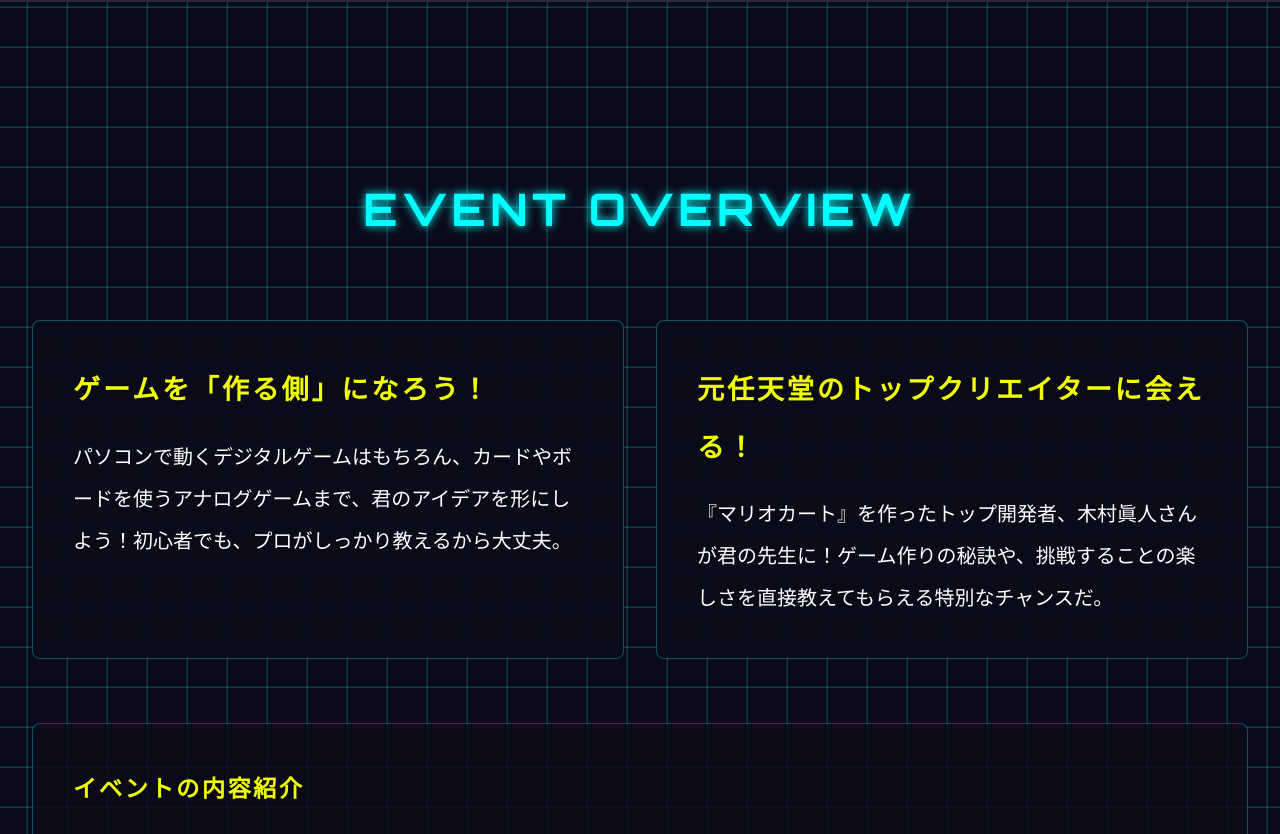
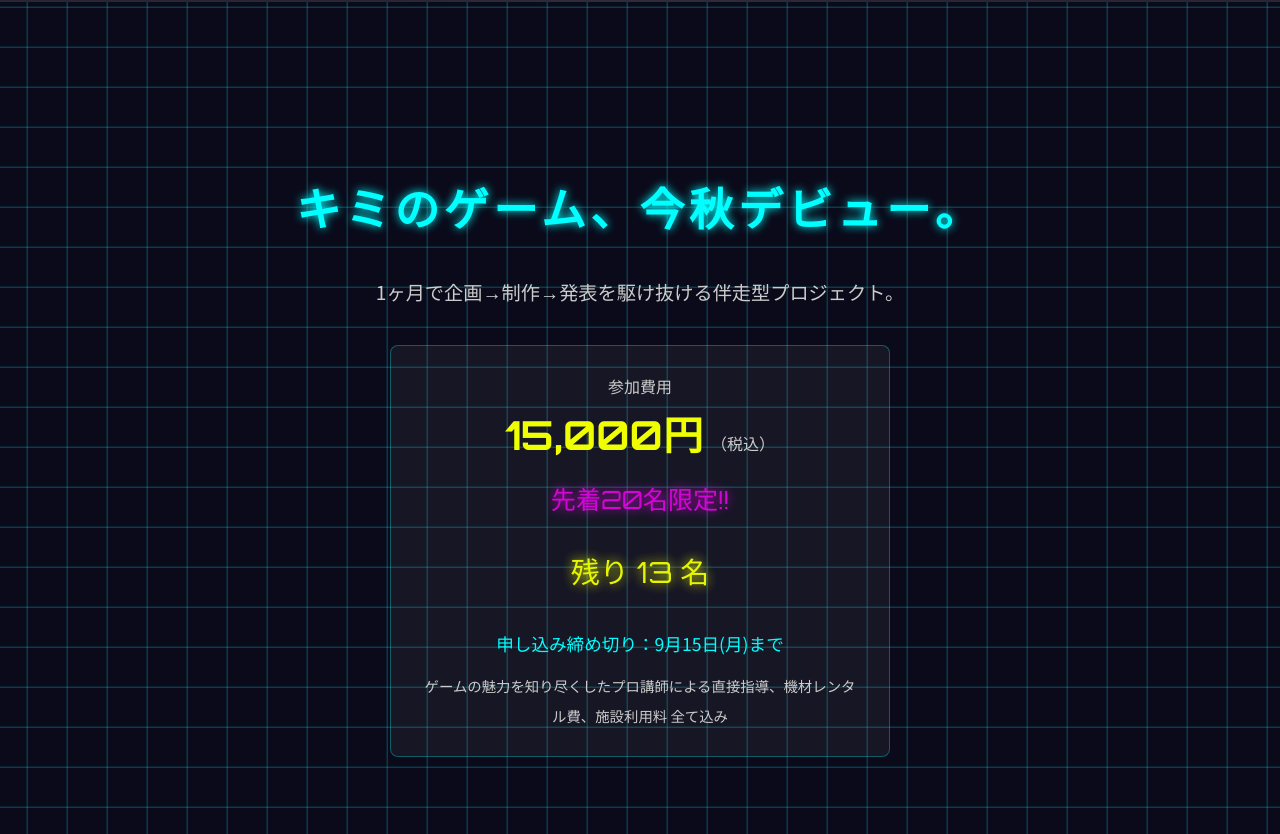
Before and after one commit to tkpurpose/HJGS2025, a plain HTML site: page index.html in a window 1280 px wide. Shown: the part 1220-2054 px from the top of the page. Drawn offline with Linux system fonts and the light colour scheme; grey boxes are pictures that could not be loaded.

Commit message:
feat: 残り人数と締切を更新し、ヒーローセクションを拡充

```diff
--- a/index.html
+++ b/index.html
@@ -1076,6 +1076,22 @@
     </div>
   </header>
 
+  <!-- Fee Section -->
+  <section class="section">
+    <div class="container" style="text-align: center;">
+        <h2 style="margin-bottom: 1rem;">キミのゲーム、今秋デビュー。</h2>
+        <p style="margin-bottom: 2rem; font-size: 1.2rem; color: var(--text-muted);">1ヶ月で企画→制作→発表を駆け抜ける伴走型プロジェクト。</p>
+        <div class="fee-container" style="margin: 0 auto;">
+            <p class="fee-label">参加費用</p>
+            <p class="fee-price">15,000円<span class="tax-included">（税込）</span></p>
+            <p class="limited-offer">先着20名限定!!</p>
+            <p class="limited-offer-countdown">残り <span id="remaining-spots">13</span> 名</p>
+            <p class="deadline-note">申し込み締め切り：9月15日(月)まで</p>
+            <p class="fee-note">ゲームの魅力を知り尽くしたプロ講師による直接指導、機材レンタル費、施設利用料 全て込み</p>
+        </div>
+    </div>
+  </section>
+
   <!-- Event Overview -->
   <section class="section" id="overview">
     <div class="container">
@@ -1290,8 +1306,8 @@
         <p class="fee-label">参加費用</p>
         <p class="fee-price">15,000円<span class="tax-included">（税込）</span></p>
         <p class="limited-offer">先着20名限定!!</p>
-        <p class="limited-offer-countdown">残り <span id="remaining-spots">9</span> 名</p>
-        <p class="deadline-note">申し込み締め切り：9月5日(金)まで</p>
+        <p class="limited-offer-countdown">残り <span id="remaining-spots">13</span> 名</p>
+        <p class="deadline-note">申し込み締め切り：9月15日(月)まで</p>
         <p class="fee-note">ゲームの魅力を知り尽くしたプロ講師による直接指導、機材レンタル費、施設利用料 全て込み</p>
       </div>
       <p>募集するのは、ゲームが大好きな小学3年生から中学3年生までの君！パソコンで動くゲームはもちろん、友達とすぐに遊べるカードゲームやボードゲーム作りに挑戦したい君の応募を待ってるよ。人気だから、急いで応募してね！</p>
```
